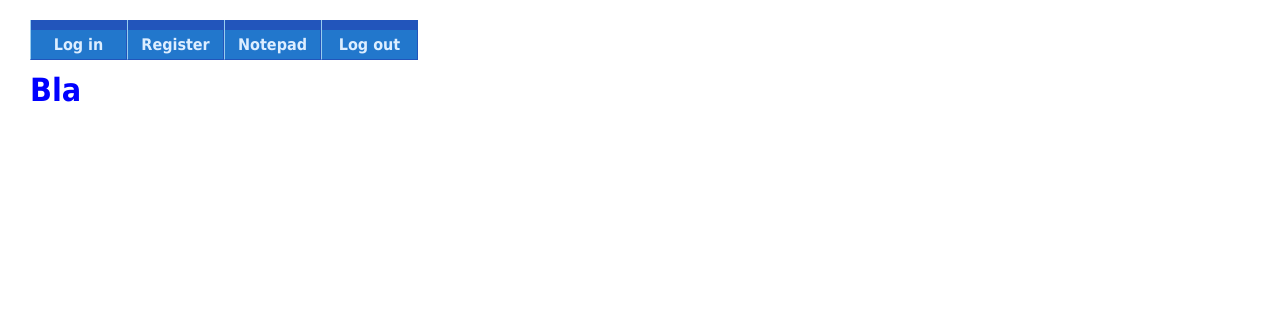
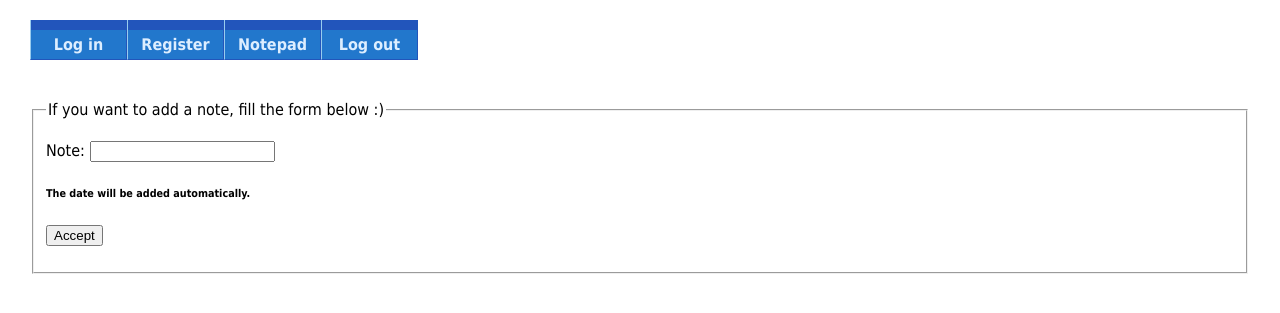
Before and after one commit to memorisanka/Notepad, a Flask app: page /add in a window 1280 px wide. Shown: the top 313 px of the page. Run offline with Flask 2, Linux system fonts and the light colour scheme.

Commit message:
feat: add new_note form

```diff
--- a/app/models.py
+++ b/app/models.py
@@ -20,7 +20,7 @@ class Notes(db.Model):
     __tablename__ = 'notes'
 
     _id = db.Column(db.Integer, primary_key=True)
-    note = db.Column(db.String(80), unique=False)
+    note = db.Column(db.String(2000), unique=False)
     date = db.Column(db.Date, unique=False)
     user_id = db.Column(db.Integer, ForeignKey('users._id'))
     user = relationship("Users", backref=backref('notes', order_by=_id))
--- a/app/templates/new_note.html
+++ b/app/templates/new_note.html
@@ -1,5 +1,14 @@
 {% extends "base.html" %}
 {% block title %} Notepad {% endblock %}
 {% block content %}
-    <h1>Bla</h1>
+    <div>
+        <form method="POST">
+            <fieldset>
+                <legend>If you want to add a note, fill the form below :) </legend>
+                <p> Note: <input type="text" name="note" /></p>
+                <h6>The date will be added automatically.</h6>
+                <p><input type="submit" value="Accept" />
+            </fieldset>
+        </form>
+    </div>
 {% endblock %}
```
